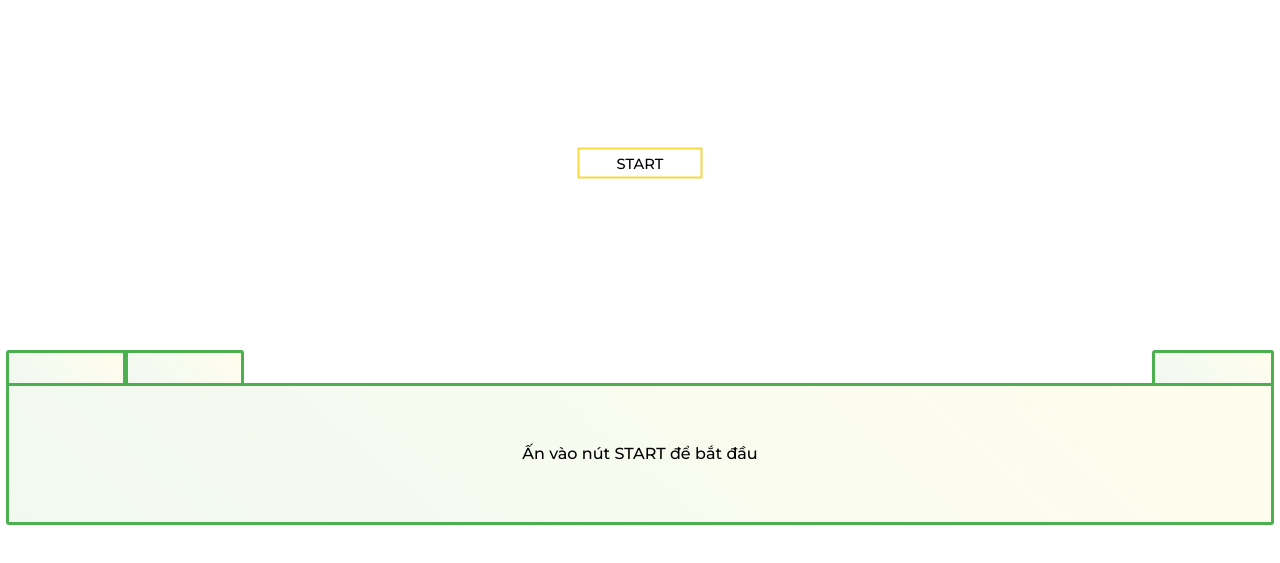
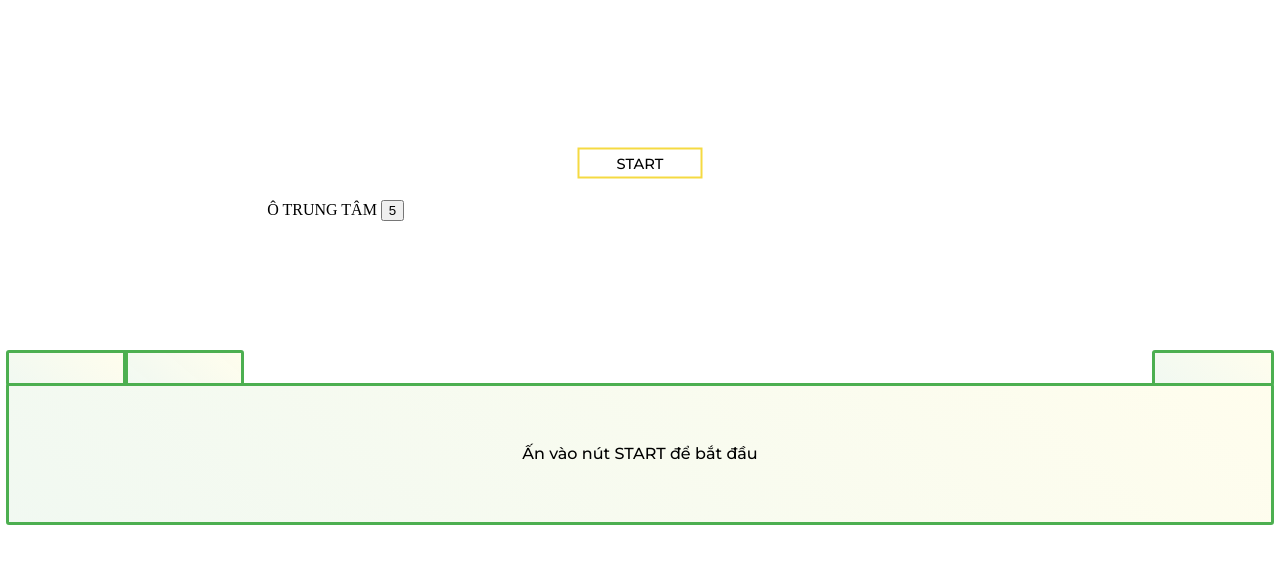
Before and after one commit to ukyopreO21/Obstacle, a plain HTML site: page index.html in a window 1280 px wide. Shown: the part 237-800 px from the top of the page. Drawn offline with Linux system fonts and the light colour scheme.

Commit message:
Update index.html

```diff
--- a/index.html
+++ b/index.html
@@ -58,8 +58,13 @@
             <button id="ques4" class="noselect" onclick="ques(this)" name="4">4</button>
             <br><br>
         </div>
+        <div id="hangngang5" class="noselect">
+            <label id="HN5">Ô TRUNG TÂM</label>
+            <button id="ques5" class="noselect" onclick="ques(this)" name="5">5</button>
+            <br><br>
+        </div>
     </div>
-    <img src="nothing.png" width="1" height="1">
+    <img src="nothing.png" width="1" height="1"></img>
     <img id="pic" class="noselect" src="CNV.png" width="498" height="498" style="border: 1px solid green; z-index:-1;"></img>
     <div id="puz" class="noselect">
     <svg height="500" width="500" class="noselect">
```
